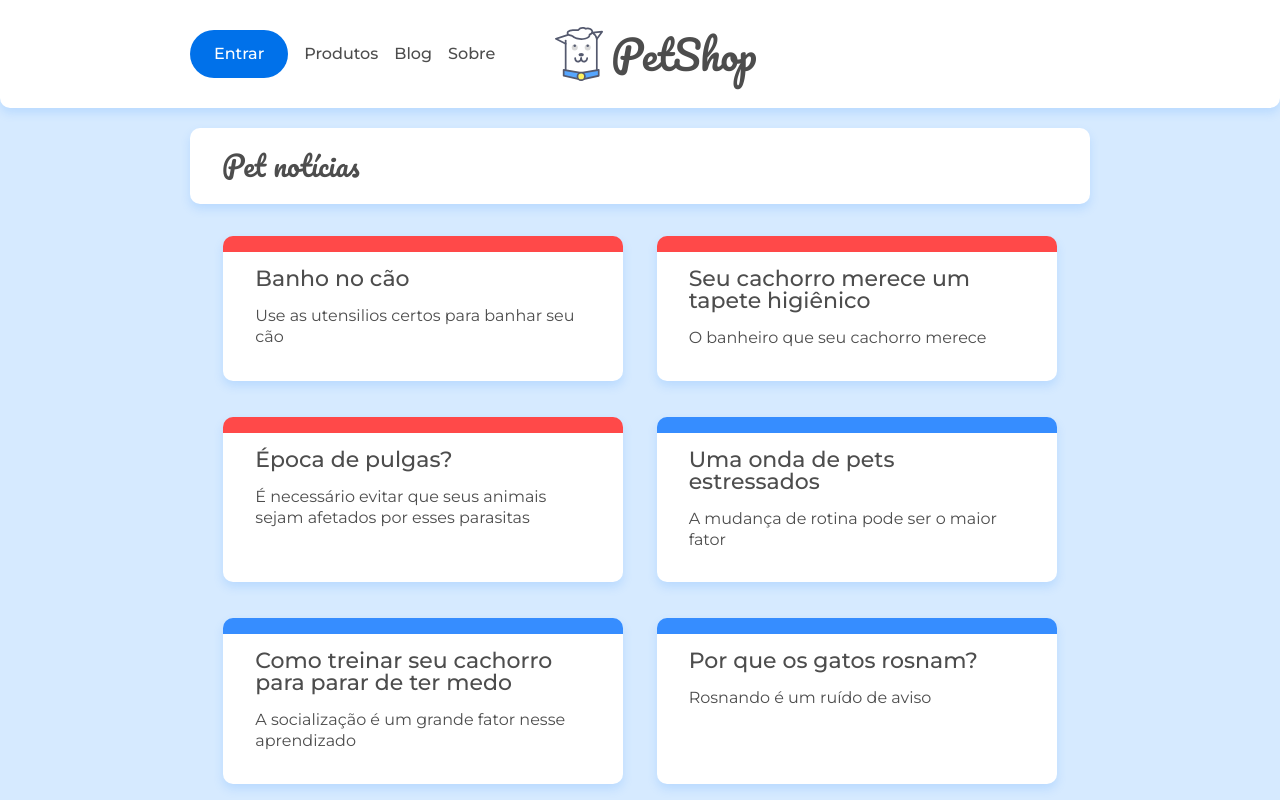
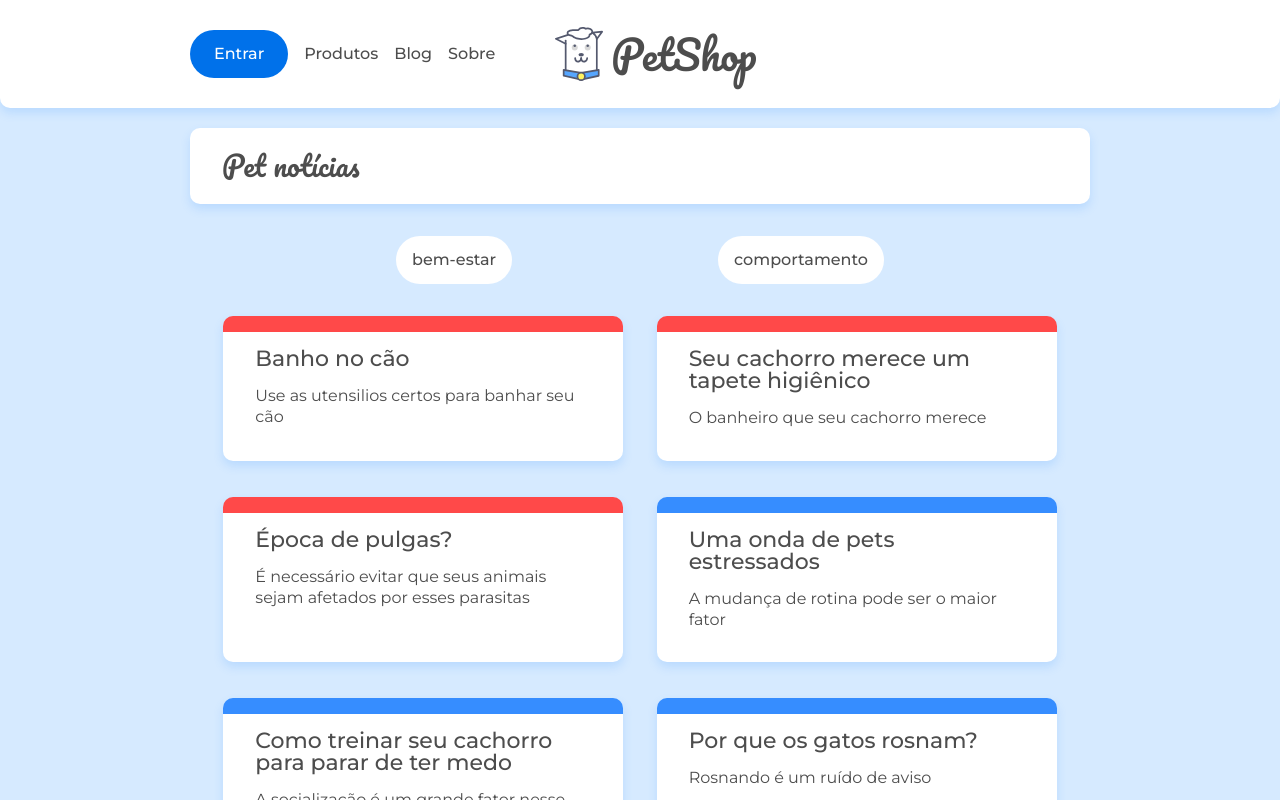
Before and after one commit to gmartpad/react-router-navegacao-em-um-spa, a React (Create React App) app: page / in a window 1280 px wide. Shown: the top 800 px of the page. Built offline with nearby package versions, Linux system fonts and the light colour scheme; data requests are answered from the project's data file.

Commit message:
feat: criando categorias

```diff
--- /dev/null
+++ b/src/components/ListaCategorias.jsx
@@ -0,0 +1,29 @@
+import React, { useState, useEffect } from 'react'
+import { Link } from 'react-router-dom'
+import { busca } from '../api/api'
+import '../assets/css/blog.css'
+
+const ListaCategorias = ({ url }) => {
+
+    const [categorias, setCategorias] = useState([]);
+
+    useEffect(()=>{
+        busca(url, setCategorias)
+    }, [url])
+
+    return(
+        <ul className="lista-categorias container flex">
+            {
+                categorias.map((categoria) => (
+                    <Link to={`categoria/${categoria.id}`}>
+                        <li className={`lista-categorias__categoria lista_categorias__categoria--${categoria.id}`}>
+                            {categoria.nome}
+                        </li>
+                    </Link>
+                ))
+            }
+        </ul>
+    )
+}
+
+export default ListaCategorias
--- a/src/paginas/Home.jsx
+++ b/src/paginas/Home.jsx
@@ -1,4 +1,5 @@
 import React from 'react'
+import ListaCategorias from '../components/ListaCategorias';
 
 import ListaPost from '../components/ListaPost';
 
@@ -10,7 +11,7 @@
       <div className="container">
         <h2 className="titulo-pagina">Pet notícias</h2>
       </div>
-
+      <ListaCategorias url="/categorias" />
       <ListaPost url="/posts"/>
 
     </main>
```
Also changed, not shown: 1 other file (tests, documents, lock files or other folders).
